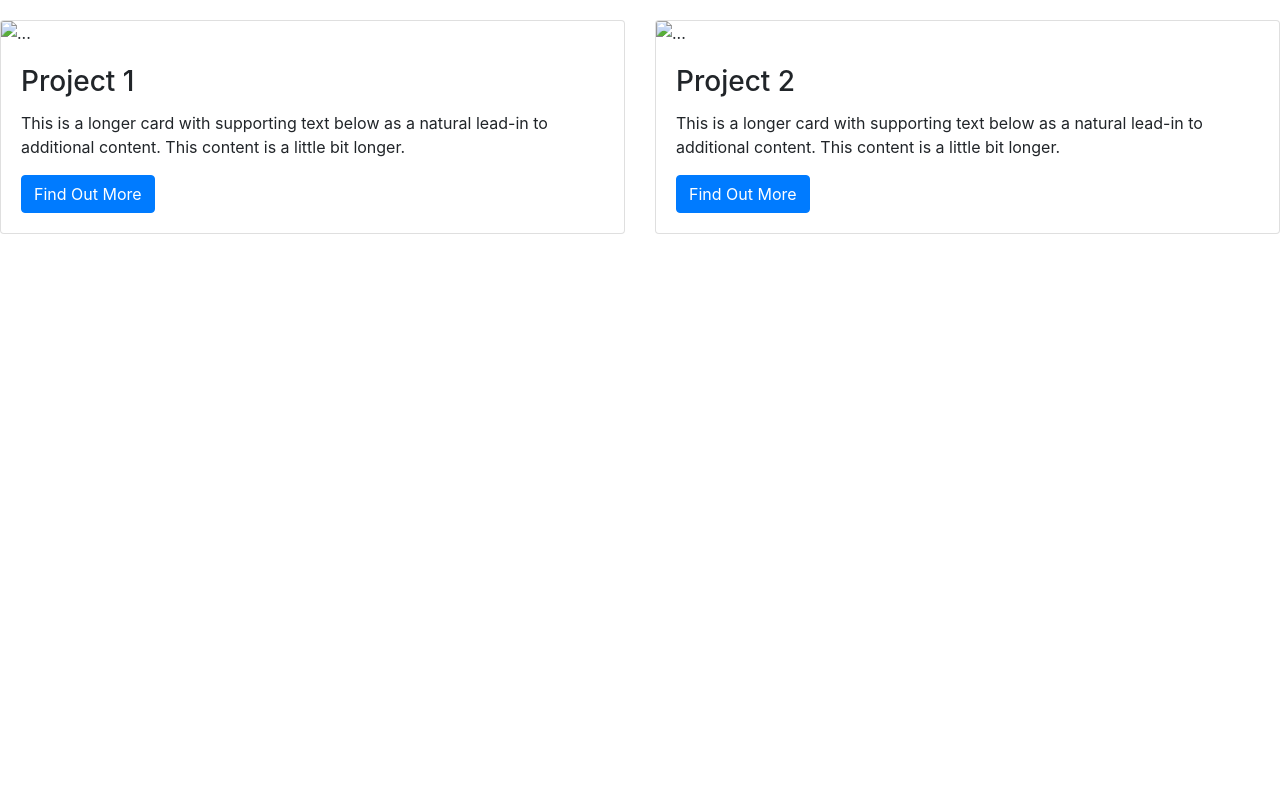
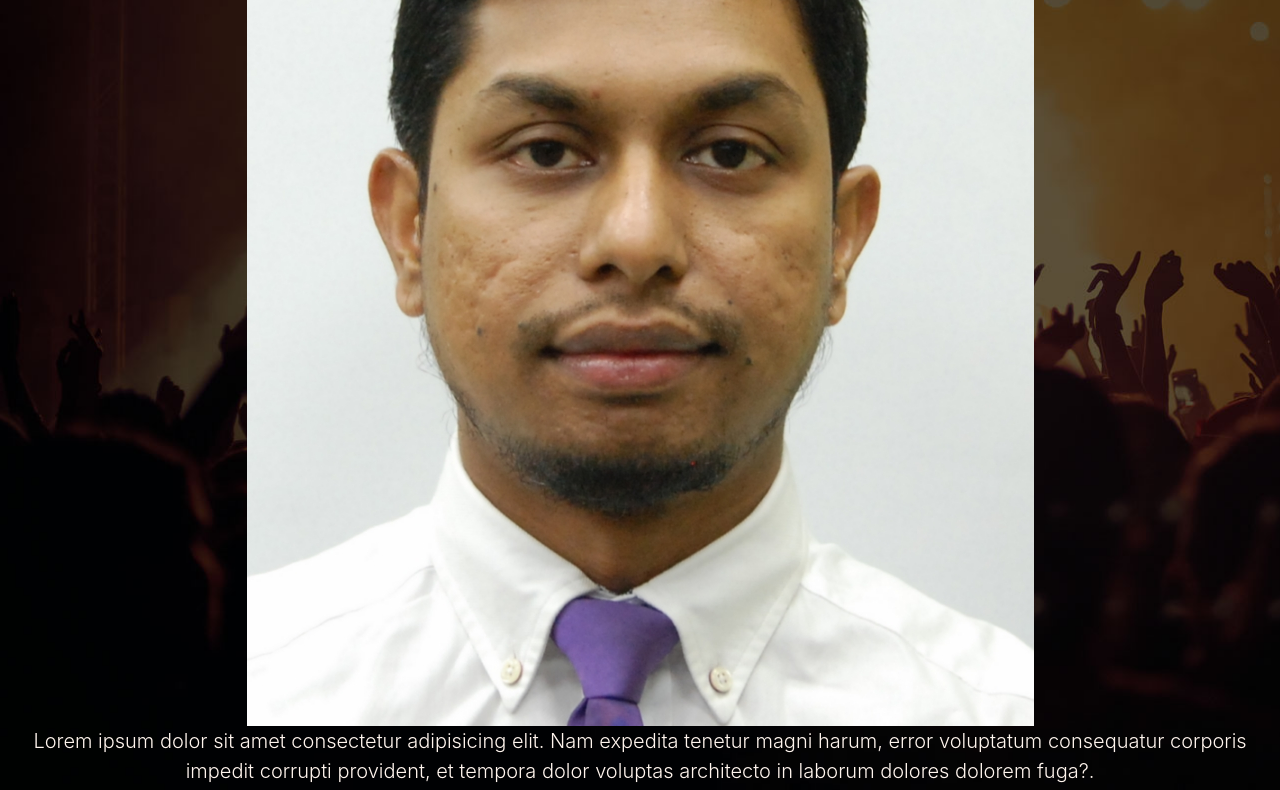
Before and after one commit to parvez85/Bootstrap-Portfolio, a plain HTML site: page index.html in a window 1280 px wide. Shown: the part 522-1312 px from the top of the page. Before the commit the page ends 800 px from the top, so only its background shows below. Drawn offline with nearby package versions, Linux system fonts and the light colour scheme.

Commit message:
adding work section

```diff
--- a/index.html
+++ b/index.html
@@ -48,6 +48,8 @@
  <!-- Jumbotron -->
  <div class="jumbotron">
     <h1 class="display-4">Welcome to My Protofolio!</h1>
+   <div class="PHOTOGRAPH"><img src="images/PHOTOGRAPH.jpg" alt="">
+   </div>
     <p class="lead">Lorem ipsum dolor sit amet consectetur adipisicing elit. Nam expedita tenetur magni harum, error voluptatum consequatur corporis impedit corrupti provident, et tempora dolor voluptas architecto in laborum dolores dolorem fuga?.</p>
     <a class="btn btn-primary btn-lg" href="#" role="button">Find Out More</a>
   </div>
@@ -59,27 +61,27 @@
   <div class="row row-cols-1 row-cols-md-2">
     <div class="col mb-4">
       <div class="card">
-        <img src="..." class="card-img-top" alt="...">
+        <img src="https://placehold.co/500x325" class="card-img-top" alt="place hold images">
         <div class="card-body">
           <h3 class="card-title">Project 1</h3>
-          <p class="card-text">This is a longer card with supporting text below as a natural lead-in to additional content. This content is a little bit longer.</p>
+          <p class="card-text">My first project was about to develop skill regarding code refactoring and semantic HTML</p>
           <a href="#" class="btn btn-primary">Find Out More</a>
         </div>
       </div>
     </div>
     <div class="col mb-4">
       <div class="card">
-        <img src="..." class="card-img-top" alt="...">
+        <img src="https://placehold.co/500x325" class="card-img-top" alt="place hold images">
         <div class="card-body">
           <h3 class="card-title">Project 2</h3>
-          <p class="card-text">This is a longer card with supporting text below as a natural lead-in to additional content. This content is a little bit longer.</p>
+          <p class="card-text">This is my Second Project,I learned more advance css including css box model etc.</p>
           <a href="#" class="btn btn-primary">Find Out More</a>
         </div>
       </div>
     </div>
   </div>
-  </div>
 </div>
+<!-- End of Card -->
 
 
 
```
